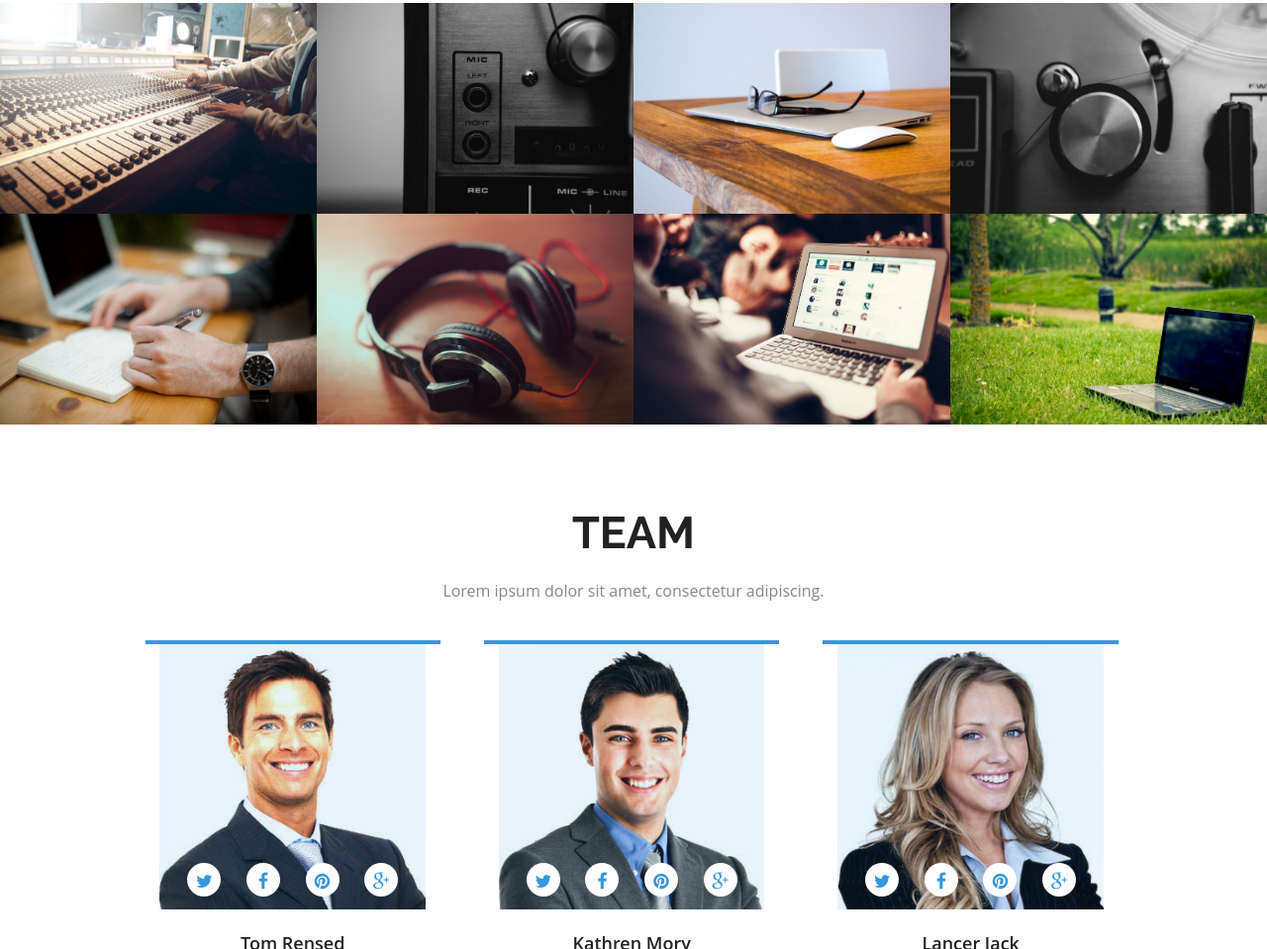
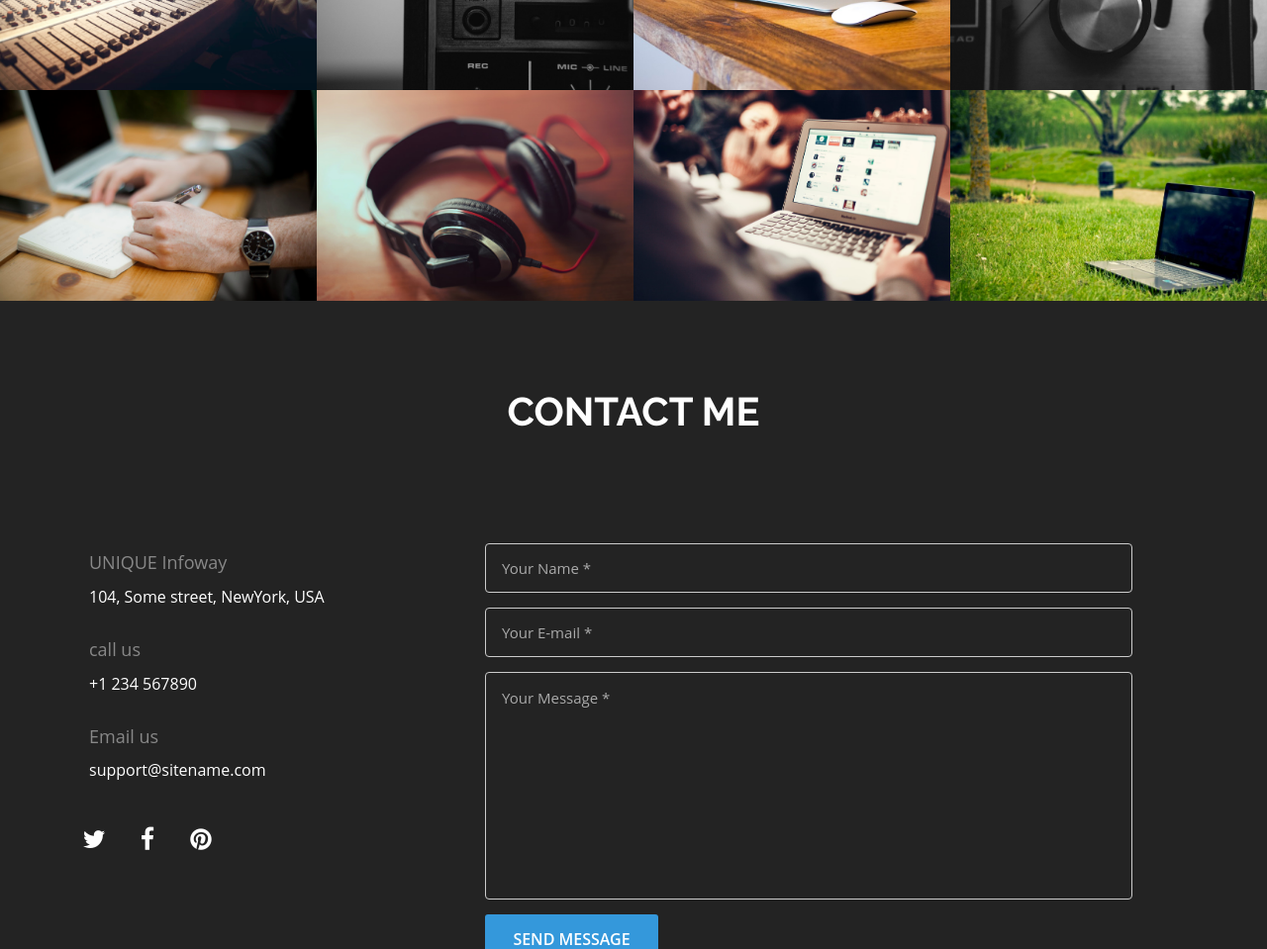
Before and after one commit to daveofderby/daveofderby.github.io, a plain HTML site: page index.html in a window 1280 px wide. Shown: the part 1841-2800 px from the top of the page at 99% size. Drawn offline with Linux system fonts and the light colour scheme; a web font is replaced by a local one.

Commit message:
Version 1.5

```diff
--- a/index.html
+++ b/index.html
@@ -87,7 +87,7 @@
                   </h2>
                   <p></p>
                   <h3>Test</h3>
-                  <a href="#service" class="read_more2">Read more</a>
+                  <a href="#contact" class="read_more2">Contact Me</a>
                 </div>
               </div>
             </div>
@@ -101,21 +101,19 @@
       <!--Aboutus-->
       <div class="inner_wrapper aboutUs-container fadeInLeft animated wow">
         <div class="container">
-          <h2>About Us</h2>
-          <div class="inner_section">
+          <h2>About Me</h2>
+
           <div class="row">
             <div class="col-lg-12 about-us">
-                <div class="row">
-                  <div class="col-md-6">
               <h3>We Design Awesome Web Apps</h3>
               <p>
-                      Lorem ipsum dolor sit amet, consectetur Morbi sagittis, sem quisci
-                      ipsum gravida tortor orci ipsum gravida tortor. Lorem ipsum dolor
-                      sit amet, consectetur. <br />
+                Lorem ipsum dolor sit amet, consectetur Morbi sagittis, sem quisci ipsum
+                gravida tortor orci ipsum gravida tortor. Lorem ipsum dolor sit amet,
+                consectetur. <br />
                 <br />
-                      Lorem ipsum dolor sit amet, consectetur Morbi sagittis, sem quis
-                      lacinia faucibus, orci ipsum gravida tortor. Lorem ipsum dolor sit
-                      amet, consectetur adipiscing elit.
+                Lorem ipsum dolor sit amet, consectetur Morbi sagittis, sem quis lacinia
+                faucibus, orci ipsum gravida tortor. Lorem ipsum dolor sit amet,
+                consectetur adipiscing elit.
               </p>
 
               <ul class="about-us-list">
@@ -142,14 +140,7 @@
               </div>
               <!-- /.about-us-link -->
             </div>
-                  <!-- /.col-md-6 -->
-                  <div class="col-md-6"></div>
-                  <!-- /.col-md-6 -->
-                </div>
-                <!-- /.row -->
-              </div>
             <!-- /.col-lg-12 -->
-            </div>
           </div>
         </div>
       </div>
@@ -411,64 +402,12 @@
     </section>
     <!--/Portfolio -->
 
-    <section class="page_section team" id="team">
-      <!--main-section team-start-->
-      <div class="container">
-        <h2>Team</h2>
-        <h6>Lorem ipsum dolor sit amet, consectetur adipiscing.</h6>
-        <div class="team_section clearfix">
-          <div class="team_area">
-            <div class="team_box wow fadeInDown delay-03s">
-              <div class="team_box_shadow"><a href="javascript:void(0)"></a></div>
-              <img src="img/team_pic1.jpg" alt="" />
-              <ul>
-                <li><a href="javascript:void(0)" class="fa fa-twitter"></a></li>
-                <li><a href="javascript:void(0)" class="fa fa-facebook"></a></li>
-                <li><a href="javascript:void(0)" class="fa fa-pinterest"></a></li>
-                <li><a href="javascript:void(0)" class="fa fa-google-plus"></a></li>
-              </ul>
-            </div>
-            <h3 class="wow fadeInDown delay-03s">Tom Rensed</h3>
-            <span class="wow fadeInDown delay-03s">Chief Executive Officer</span>
-          </div>
-          <div class="team_area">
-            <div class="team_box wow fadeInDown delay-06s">
-              <div class="team_box_shadow"><a href="javascript:void(0)"></a></div>
-              <img src="img/team_pic2.jpg" alt="" />
-              <ul>
-                <li><a href="javascript:void(0)" class="fa fa-twitter"></a></li>
-                <li><a href="javascript:void(0)" class="fa fa-facebook"></a></li>
-                <li><a href="javascript:void(0)" class="fa fa-pinterest"></a></li>
-                <li><a href="javascript:void(0)" class="fa fa-google-plus"></a></li>
-              </ul>
-            </div>
-            <h3 class="wow fadeInDown delay-06s">Kathren Mory</h3>
-            <span class="wow fadeInDown delay-06s">Vice President</span>
-          </div>
-          <div class="team_area">
-            <div class="team_box wow fadeInDown delay-09s">
-              <div class="team_box_shadow"><a href="javascript:void(0)"></a></div>
-              <img src="img/team_pic3.jpg" alt="" />
-              <ul>
-                <li><a href="javascript:void(0)" class="fa fa-twitter"></a></li>
-                <li><a href="javascript:void(0)" class="fa fa-facebook"></a></li>
-                <li><a href="javascript:void(0)" class="fa fa-pinterest"></a></li>
-                <li><a href="javascript:void(0)" class="fa fa-google-plus"></a></li>
-              </ul>
-            </div>
-            <h3 class="wow fadeInDown delay-09s">Lancer Jack</h3>
-            <span class="wow fadeInDown delay-09s">Senior Manager</span>
-          </div>
-        </div>
-      </div>
-    </section>
-    <!--/Team-->
     <!--Footer-->
     <footer class="footer_wrapper" id="contact">
       <div class="container">
         <section class="page_section contact" id="contact">
           <div class="contact_section">
-            <h2>Contact Us</h2>
+            <h2>Contact Me</h2>
             <div class="row">
               <div class="col-lg-4"></div>
               <div class="col-lg-4"></div>
@@ -501,9 +440,6 @@
                 </li>
                 <li class="pinterest animated bounceIn wow delay-04s">
                   <a href="javascript:void(0)"><i class="fa fa-pinterest"></i></a>
-                </li>
-                <li class="gplus animated bounceIn wow delay-05s">
-                  <a href="javascript:void(0)"><i class="fa fa-google-plus"></i></a>
                 </li>
               </ul>
             </div>
```
Lines whose indentation alone changed are shown as unchanged.
